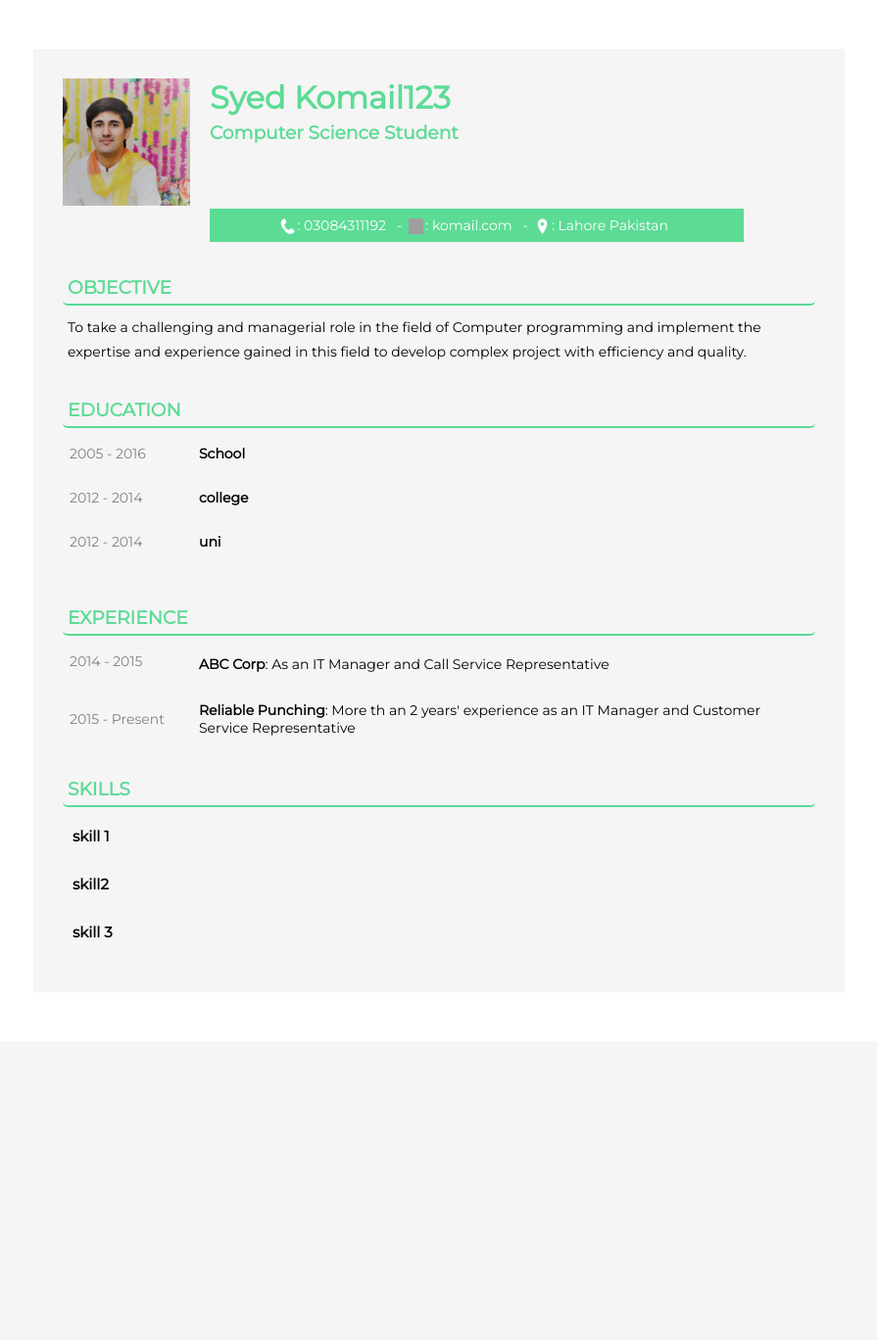
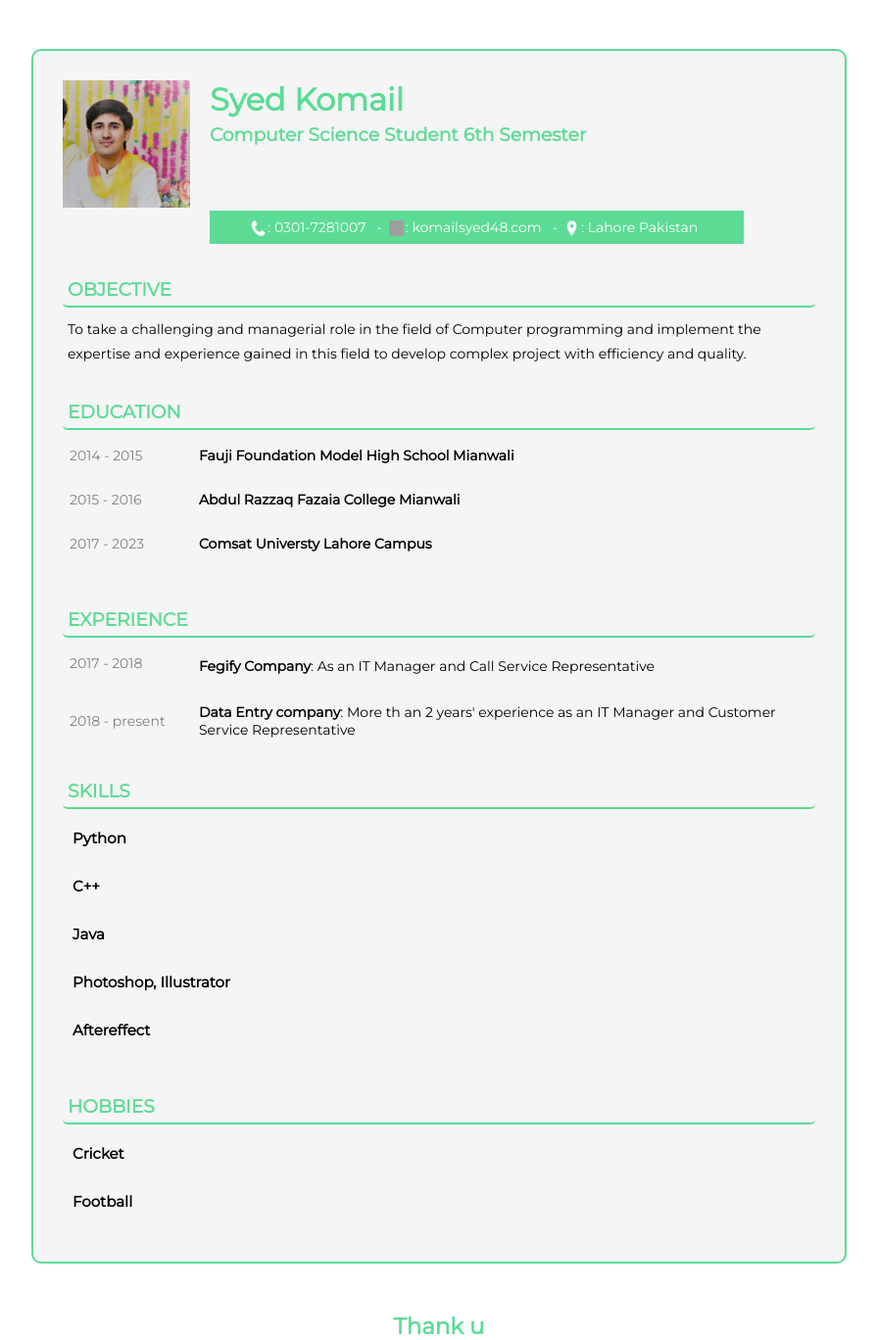
Before and after one commit to SyedKomail1/Resume, a PHP site: page / in a window 1280 px wide. Shown: the whole page at 98% size, without its empty margins (192-1087 px from the left). Before the commit the page ends 958 px from the top, so only its background shows below. Run offline with PHP 8.4, Linux system fonts and the light colour scheme; grey boxes are pictures that could not be loaded.

Commit message:
final update

```diff
--- a/index.html
+++ b/index.html
@@ -14,11 +14,11 @@
         <div class="photo-and-name">
             <img src="pp.jpg" class="photo" alt="Profile Picture">
             <div class="contact-info-box">
-                <h1 class="name">Syed Komail123</h1>
+                <h1 class="name">Syed Komail</h1>
                 <br>
-                <h3 class="job-title">Computer Science Student</h3>
-                <p class="contact-details"><img src="Phone.ico" alt="#">: 03084311192 &nbsp; - &nbsp; <img
-                        src="Message.ico" alt="#">: komail.com &nbsp; - &nbsp; <img src="Marker.ico" alt="#">: Lahore
+                <h3 class="job-title">Computer Science Student 6th Semester </h3>
+                <p class="contact-details"><img src="Phone.ico" alt="#">: 0301-7281007 &nbsp; - &nbsp; <img
+                        src="Message.ico" alt="#">: komailsyed48.com &nbsp; - &nbsp; <img src="Marker.ico" alt="#">: Lahore
                     Pakistan</p>
             </div>
         </div>
@@ -33,17 +33,17 @@
             <h3>Education</h3>
             <table>
                 <tr>
-                    <td>2005 - 2016</td>
-                    <td><b>School</b></td>
+                    <td>2014 - 2015</td>
+                    <td><b>Fauji Foundation Model High School Mianwali</b></td>
                 </tr>
 
                 <tr>
-                    <td>2012 - 2014</td>
-                    <td><b>college</b></td>
+                    <td>2015 - 2016</td>
+                    <td><b>Abdul Razzaq Fazaia College Mianwali</b></td>
                 </tr>
                 <tr>
-                    <td>2012 - 2014</td>
-                    <td><b>uni</b></td>
+                    <td>2017 - 2023 </td>
+                    <td><b>Comsat Universty Lahore Campus</b></td>
                 </tr>
 
 
@@ -53,33 +53,53 @@
             <h3>Experience</h3>
             <table>
                 <tr class="work-1">
-                    <td>2014 - 2015</td>
-                    <td><b>ABC Corp</b>: As an IT Manager and Call Service Representative</td>
+                    <td>2017 - 2018</td>
+                    <td><b>Fegify Company</b>: As an IT Manager and Call Service Representative</td>
                 </tr>
                 <tr class="work-2">
-                    <td>2015 - Present</td>
-                    <td><b>Reliable Punching</b>: More th an 2 years' experience as an IT Manager and Customer Service
+                    <td>2018 - present</td>
+                    <td><b>Data Entry company</b>: More th an 2 years' experience as an IT Manager and Customer Service
                         Representative</td>
                 </tr>
 
             </table>
         </div>
-        <div id="skills">
+        <div class="skills">
             <h3>Skills</h3>
             <table>
                 <tr>
-                    <td><b>skill 1</b></td>
+                    <td><b>Python</b></td>
                 </tr>
                 <tr>
-                    <td><b>skill2</b></td>
+                    <td><b>C++</b></td>
                 </tr>
                 <tr>
-                    <td><b>skill 3</b></td>
+                    <td><b>Java</b></td>
+                </tr>
+                <tr>
+                    <td><b>Photoshop, Illustrator</b></td>
+                </tr>
+                <tr>
+                    <td><b>Aftereffect</b></td>
                 </tr>
             </table>
         </div>
+        <div class="skills">
+            <h3>Hobbies</h3>
+            <table>
+                <tr>
+                    <td><b>Cricket</b></td>
+                </tr>
+                <tr>
+                    <td><b>Football</b></td>
+                </tr>
+            </table>
+        </div>
+    </table>
     </div>
-
+    <footer class="foot">
+        <b>Thank u</b>
+    </footer>
 </body>
 
 </html>
--- a/style.css
+++ b/style.css
@@ -15,8 +15,9 @@ body {
   margin: 50px auto;
   padding: 30px;
   color: #5cdb95;
+  border-radius: 10px;
+  border: 2px solid #5cdb95;
 }
-
 .photo {
   width: 15%;
   min-width: 130px;
@@ -117,7 +118,7 @@ body {
   color: gray;
 }
 
-#skills h3 {
+.skills h3 {
   border-bottom: 2px solid #5cdb95;
   text-transform: uppercase;
   padding: 5px;
@@ -125,13 +126,18 @@ body {
   margin: 30px 0 10px;
 }
 
-#skills table td {
+.skills table td {
   padding: 8px;
   font-size: 15px;
   color: black;
 }
 
-#skills table tr td {
+.skills table tr td {
   width: 200px;
   padding-bottom: 20px;
 }
+.foot{
+  font-size: 23px;
+  text-align: center;
+  color: #5cdb95;
+}
```
